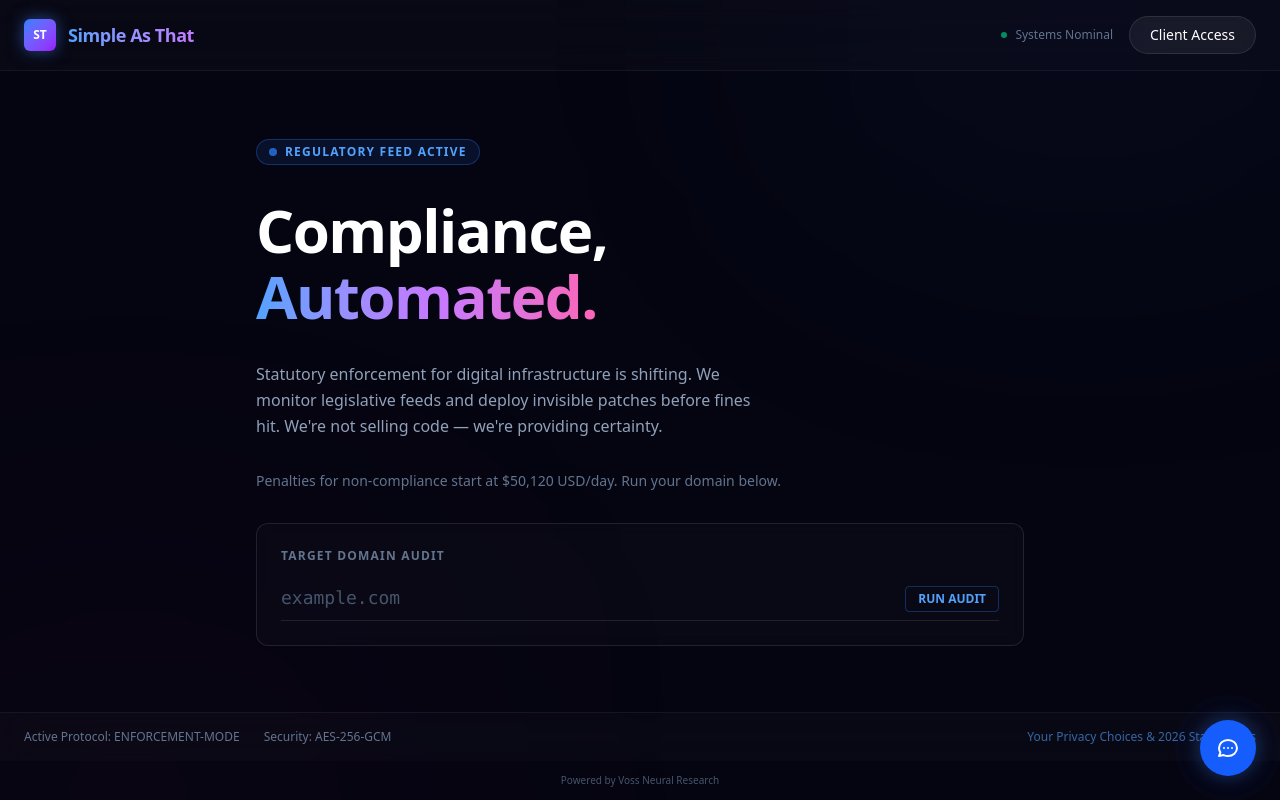
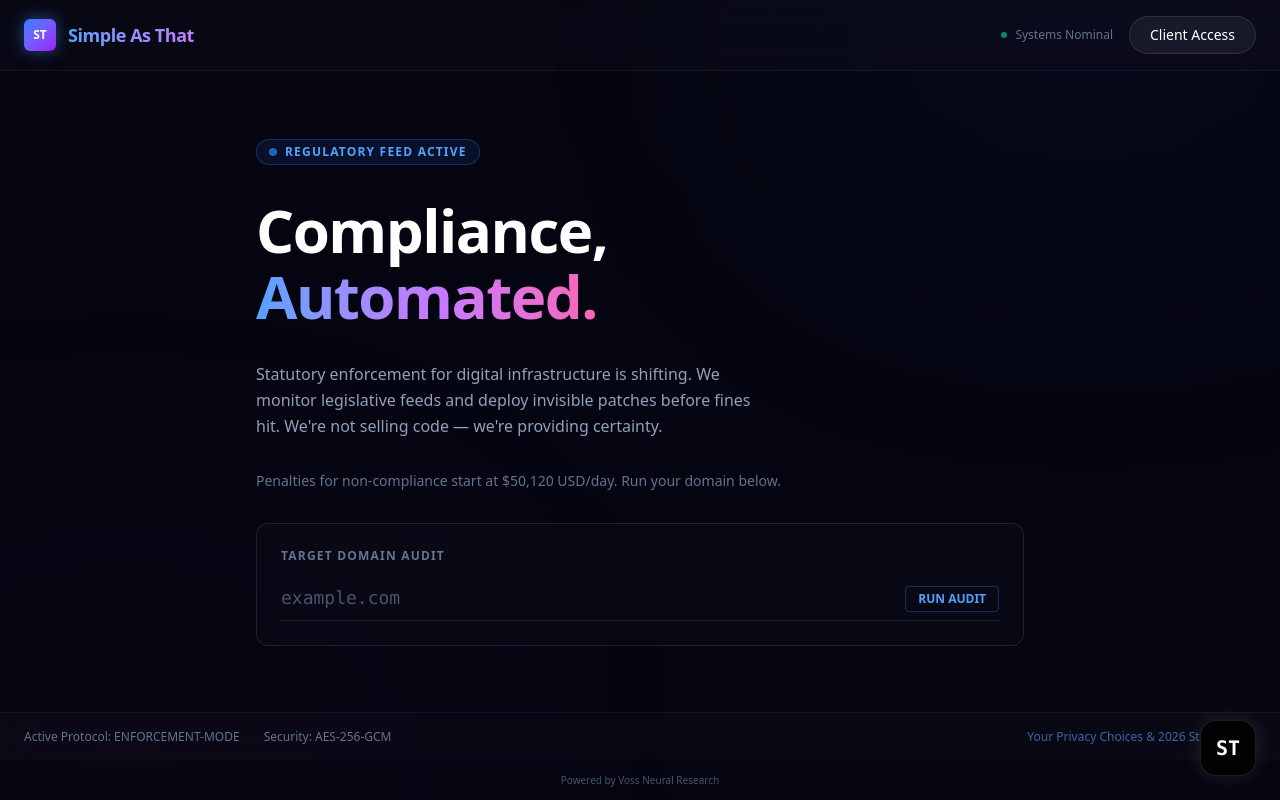
Before and after one commit to cybergod-duck/simple-as-that-lab, a Next.js app in the folder web/: page / in a window 1280 px wide. Built offline with nearby package versions, Linux system fonts and the light colour scheme.

Commit message:
style: chatbot button now matches ST favicon  black rounded square with white monogram

```diff
--- a/web/app/components/ComplianceBot.tsx
+++ b/web/app/components/ComplianceBot.tsx
@@ -105,14 +105,12 @@ export default function ComplianceBot() {
             {!isOpen && (
                 <button
                     onClick={() => setIsOpen(true)}
-                    className="fixed bottom-6 right-6 z-50 w-14 h-14 bg-blue-600 hover:bg-blue-500 rounded-full shadow-[0_0_20px_rgba(59,130,246,0.4)] flex items-center justify-center transition-all hover:scale-110 cursor-pointer group"
+                    className="fixed bottom-6 right-6 z-50 w-14 h-14 bg-black hover:bg-slate-900 rounded-2xl shadow-[0_0_20px_rgba(255,255,255,0.1)] flex items-center justify-center transition-all hover:scale-110 cursor-pointer border border-white/10"
                     aria-label="Open compliance chatbot"
                 >
-                    <svg className="w-6 h-6 text-white" fill="none" viewBox="0 0 24 24" stroke="currentColor">
-                        <path strokeLinecap="round" strokeLinejoin="round" strokeWidth={2} d="M8 12h.01M12 12h.01M16 12h.01M21 12c0 4.418-4.03 8-9 8a9.863 9.863 0 01-4.255-.949L3 20l1.395-3.72C3.512 15.042 3 13.574 3 12c0-4.418 4.03-8 9-8s9 3.582 9 8z" />
-                    </svg>
+                    <span className="text-white font-bold font-mono text-xl select-none">ST</span>
                     {/* Pulse ring */}
-                    <span className="absolute w-full h-full rounded-full bg-blue-500/30 animate-ping pointer-events-none"></span>
+                    <span className="absolute w-full h-full rounded-2xl bg-white/10 animate-ping pointer-events-none"></span>
                 </button>
             )}
 
@@ -139,8 +137,8 @@ export default function ComplianceBot() {
                         {messages.map((msg, i) => (
                             <div key={i} className={`flex ${msg.role === 'user' ? 'justify-end' : 'justify-start'}`}>
                                 <div className={`max-w-[85%] px-3 py-2 rounded-xl text-sm leading-relaxed ${msg.role === 'user'
-                                        ? 'bg-blue-600/30 border border-blue-500/20 text-blue-100'
-                                        : 'bg-white/[0.04] border border-white/10 text-slate-300'
+                                    ? 'bg-blue-600/30 border border-blue-500/20 text-blue-100'
+                                    : 'bg-white/[0.04] border border-white/10 text-slate-300'
                                     }`}>
                                     {msg.text}
                                 </div>
```
